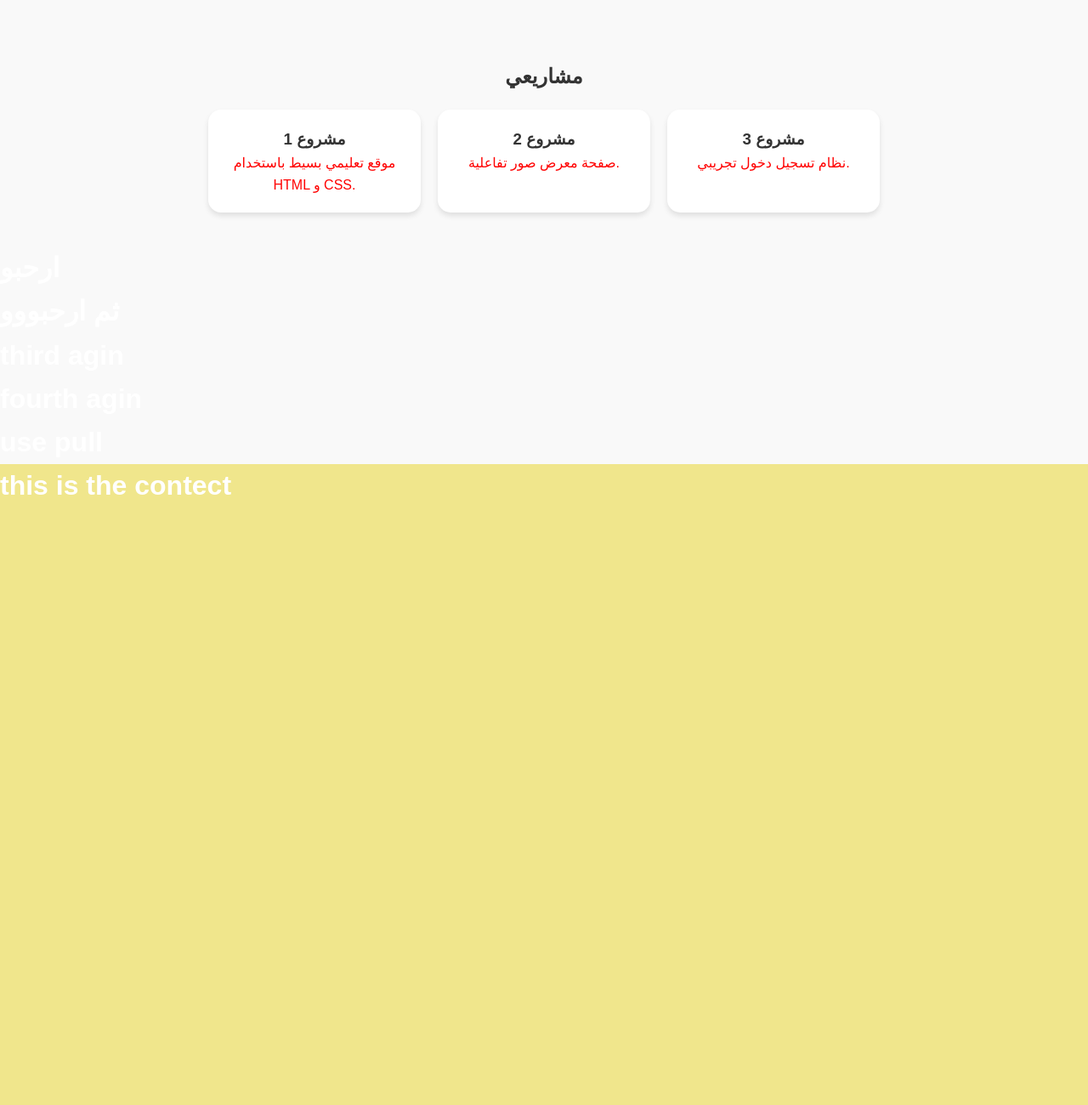
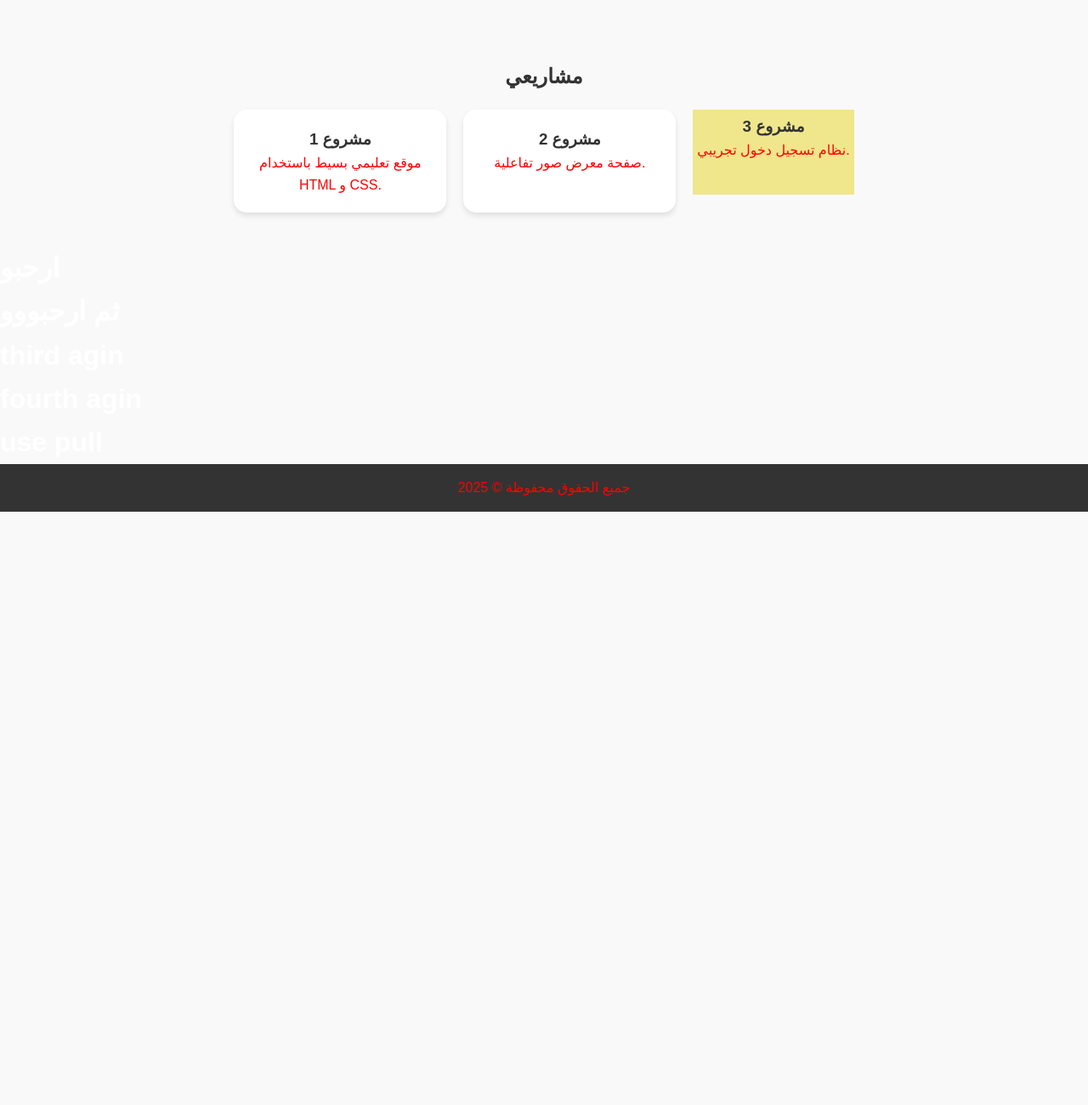
Before and after one commit to alariqi-mohammed/exam, a plain HTML site: page index.html in a window 1280 px wide. Shown: the part 240-1540 px from the top of the page at 85% size. After the commit the page ends 842 px from the top, so only its background shows below. Drawn offline with Linux system fonts and the light colour scheme.

Commit message:
addding content divv

```diff
--- a/index.html
+++ b/index.html
@@ -33,7 +33,7 @@
                 <h3>مشروع 2</h3>
                 <p>صفحة معرض صور تفاعلية.</p>
             </div>
-            <div class="card">
+            <div class="content">
                 <h3>مشروع 3</h3>
                 <p>نظام تسجيل دخول تجريبي.</p>
             </div>
@@ -45,9 +45,7 @@
      <h1>third agin</h1>
      <h1>fourth agin</h1>
     <h1>use pull</h1>
-    <div class="content0">
-        <h1>this is the contect</h1>
-    </div>
+
 
     <footer>
         <p>جميع الحقوق محفوظة © 2025</p>
--- a/style.css
+++ b/style.css
@@ -1,3 +1,10 @@
+
+.content{
+    background-color:khaki;
+    height: 100px;
+    padding: 5px;
+}
+
 
 * {
     margin: 0;
@@ -85,7 +92,3 @@ h1{
 p{
     color : red ;
 }
-.content0{
-    background-color: khaki;
-    height: 900px;
-}
```
